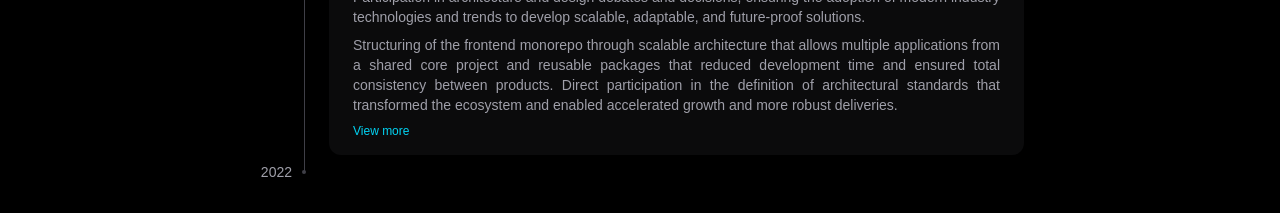
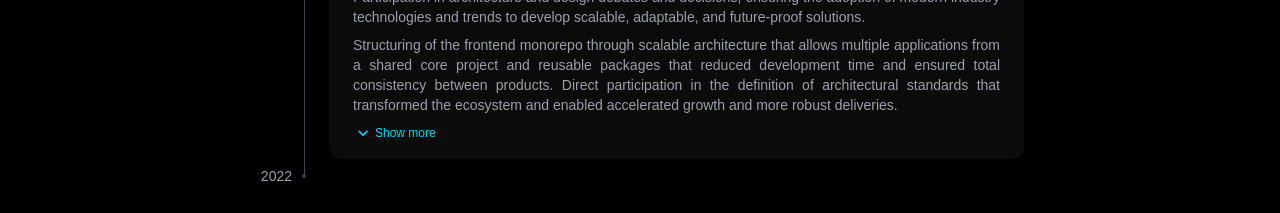
Before and after one commit to matheusgesser/portfolio, a Next.js app: page / in a window 1280 px wide. Shown: the part 1140-1353 px from the top of the page. Built offline with nearby package versions, Linux system fonts and the light colour scheme; a web font is replaced by a local one.

Commit message:
refactor: improve show more description button

```diff
--- a/src/components/descriptions.tsx
+++ b/src/components/descriptions.tsx
@@ -1,6 +1,7 @@
 'use client'
 
 import { Fragment, useState } from "react";
+import { ChevronDownIcon } from "./icons/chevron-down-icon";
 
 type Props = { descriptions: string[] };
 
@@ -23,7 +24,11 @@ export function Descriptions({ descriptions }: Props) {
                     {description}
                 </p>
 
-                {isLastInitiallyShown && <button type="button" className="self-start cursor-pointer text-xs text-(--primary)" onClick={() => setExpanded(true)}>View more</button>}
+                {isLastInitiallyShown && <button type="button" className="flex items-center gap-0.5 self-start cursor-pointer text-xs text-(--primary)" onClick={() => setExpanded(true)}>
+                    <ChevronDownIcon width={20} height={20} />
+
+                    Show more
+                </button>}
             </Fragment>
         )
     })
--- /dev/null
+++ b/src/components/icons/chevron-down-icon.tsx
@@ -0,0 +1,5 @@
+import type { SVGProps } from 'react';
+
+export function ChevronDownIcon({className, ...props}: SVGProps<SVGSVGElement>) {
+	return (<svg xmlns="http://www.w3.org/2000/svg" width={24} height={24} className={`rotate-90 ${className}`} viewBox="0 0 24 24" {...props}><path fill="currentColor" d="M9.29 6.71a.996.996 0 0 0 0 1.41L13.17 12l-3.88 3.88a.996.996 0 1 0 1.41 1.41l4.59-4.59a.996.996 0 0 0 0-1.41L10.7 6.7c-.38-.38-1.02-.38-1.41.01"></path></svg>);
+}
```
